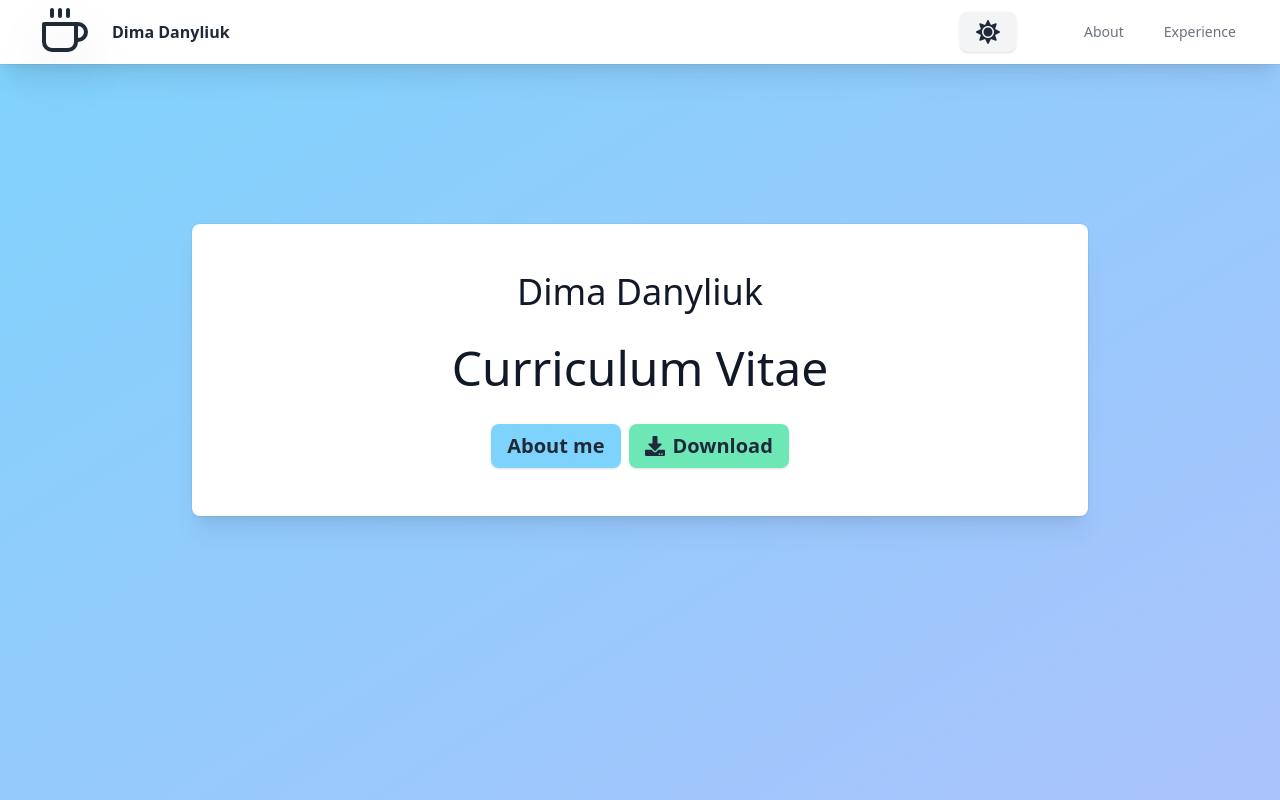
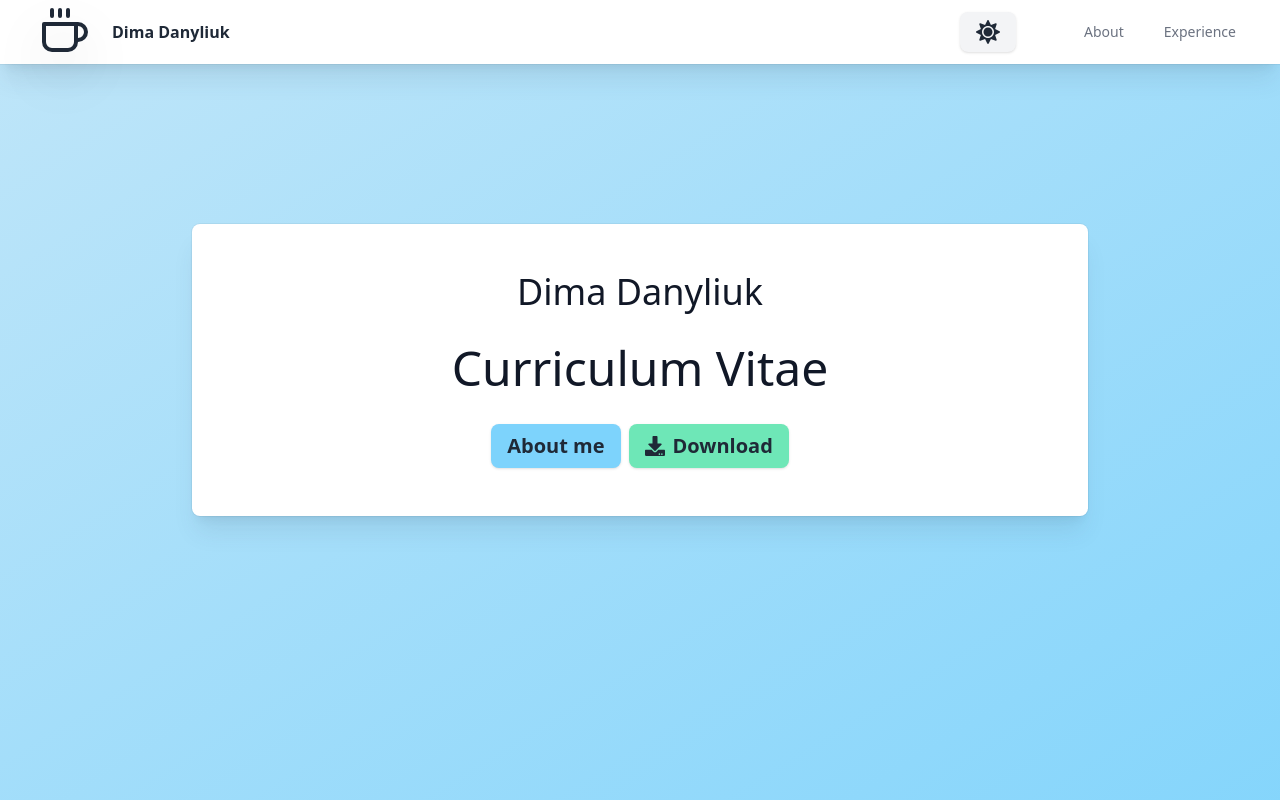
Before and after one commit to dima7a14/curriculum-vitae, a Next.js app: page / in a window 1280 px wide. Built offline with nearby package versions, Linux system fonts and the light colour scheme.

Commit message:
Improve gradient animation duration

```diff
--- a/tailwind.config.js
+++ b/tailwind.config.js
@@ -23,7 +23,7 @@ module.exports = {
 			},
 			animation: {
 				blink: 'blink 1s ease-in-out infinite',
-				gradient: 'gradient 15s ease-in-out infinite',
+				gradient: 'gradient 5s ease-in-out infinite',
 			},
 		},
 	},
```
